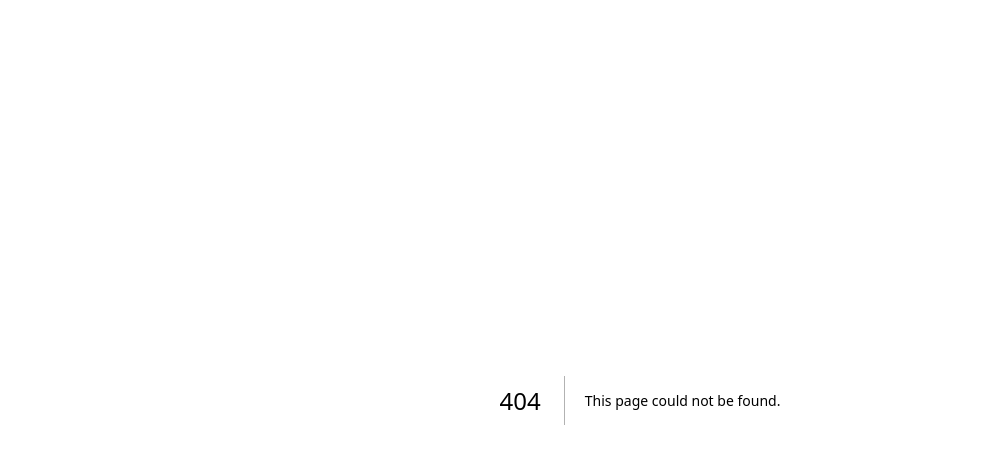
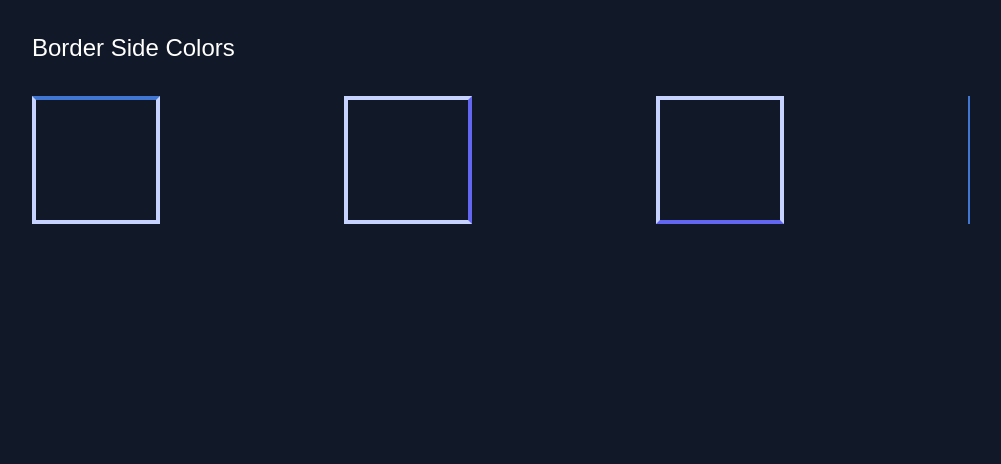
Before and after one commit to Badbird5907/runway, a Next.js app: page /border in a window 1280 px wide. Before the commit this address had no page. Shown: the top 464 px of the page, without its empty margins (0-1001 px from the left). Built offline with nearby package versions, Linux system fonts and the light colour scheme.

Commit message:
feat: rework sidebar and fix tailwindcss config

```diff
--- /dev/null
+++ b/src/app/border/page.tsx
@@ -0,0 +1,25 @@
+export default function BorderPage() {
+  return (
+    <div className="min-h-screen bg-gray-900 p-8">
+      <div className="flex flex-col gap-8">
+        {/* Title */}
+        <h1 className="text-2xl text-white">Border Side Colors</h1>
+
+        {/* Border examples container */}
+        <div className="grid grid-cols-4 gap-8">
+          {/* Top border */}
+          <div className="h-32 w-32 border-4 border-indigo-200 border-t-active" />
+
+          {/* Right border */}
+          <div className="h-32 w-32 border-4 border-indigo-200 border-r-indigo-500" />
+
+          {/* Bottom border */}
+          <div className="h-32 w-32 border-4 border-indigo-200 border-b-indigo-500" />
+
+          {/* Left border */}
+          <div className="h-32 w-32 border-l-2 border-l-active" />
+        </div>
+      </div>
+    </div>
+  )
+}
--- a/src/ide/router/index.tsx
+++ b/src/ide/router/index.tsx
@@ -1,11 +1,13 @@
 import { FilesIcon, SearchIcon, SettingsIcon } from "lucide-react";
 import { create } from "zustand";
 
-export const pages: { [key: string]: {
+export type Page = {
   name: string;
   icon: React.ElementType;
   bottom?: boolean;
-}} = {
+}
+export type AllPages = "files" | "search" | "settings";
+export const pages: { [key in AllPages]: Page} = {
   files: {
     name: "Files",
     icon: FilesIcon,
@@ -22,8 +24,8 @@ export const pages: { [key: string]: {
 }
 
 type IDERouterState = {
-  page: keyof typeof pages;
-  setPage: (page: keyof typeof pages) => void;
+  page: AllPages;
+  setPage: (page: AllPages) => void;
 }
 
 export const useIDERouter = create<IDERouterState>()(
--- a/src/ide/sidebar/index.tsx
+++ b/src/ide/sidebar/index.tsx
@@ -1,24 +1,35 @@
 "use client";
 import { Sidebar, SidebarContent, SidebarFooter, SidebarGroup, SidebarHeader, SidebarMenuButton } from "@/components/ui/sidebar"
-import { pages, useIDERouter } from "@/ide/router"
+import { AllPages, Page, pages, useIDERouter } from "@/ide/router"
 import { cn } from "@/lib/utils"
+import { memo } from "react";
 
+const SidebarButton = memo(({ page, setPage, toPage, currentPage }: { page: Page, setPage: (page: AllPages) => void, toPage: AllPages, currentPage: AllPages }) => {
+  return (
+    <div className={cn(
+      "h-12 w-12 border-l-2 rounded-none flex items-center justify-center",
+      currentPage === toPage ? "border-l-active" : "border-l-transparent"
+    )}>
+      <button onClick={() => setPage(toPage)} className={cn(
+        currentPage === toPage ? "text-white" : "text-muted-foreground hover:text-white"
+      )}>
+        <page.icon size={24} />
+      </button>
+    </div>
+  )
+})
+SidebarButton.displayName = "SidebarButton";
 export const IDESidebar = () => {
   const router = useIDERouter();
   return (
     <Sidebar collapsible="icon">
       <SidebarHeader />
       <SidebarContent>
-        <SidebarGroup className="flex flex-col gap-4">
+        <SidebarGroup className="flex flex-col p-0 py-2 h-full">
           {Object.entries(pages).map(([key, page]) => {
             if (page.bottom) return null;
             return (
-              <SidebarMenuButton asChild key={key} className={cn(
-                "scale-150 hover:cursor-pointer border-l-2 rounded-none",
-                router.page === key ? "border-active" : "border-transparent"
-              )} onClick={() => router.setPage(key)}>
-                <page.icon size={96} />
-              </SidebarMenuButton>
+              <SidebarButton key={key} page={page} setPage={router.setPage} toPage={key as AllPages} currentPage={router.page} />
             )
           })}
         </SidebarGroup>
@@ -30,7 +41,7 @@ export const IDESidebar = () => {
             <SidebarMenuButton asChild key={key} className={cn(
               "scale-150 hover:cursor-pointer border-l-2 rounded-none",
               router.page === key ? "border-active" : "border-transparent"
-            )} onClick={() => router.setPage(key)}>
+            )} onClick={() => router.setPage(key as AllPages)}>
               <page.icon size={96} />
             </SidebarMenuButton>
           )
--- a/tailwind.config.ts
+++ b/tailwind.config.ts
@@ -3,9 +3,7 @@ import type { Config } from "tailwindcss";
 export default {
     darkMode: ["class"],
     content: [
-    "./src/pages/**/*.{js,ts,jsx,tsx,mdx}",
-    "./src/components/**/*.{js,ts,jsx,tsx,mdx}",
-    "./src/app/**/*.{js,ts,jsx,tsx,mdx}",
+    "./src/**/*.{js,ts,jsx,tsx,mdx}",
   ],
   theme: {
   	extend: {
```
